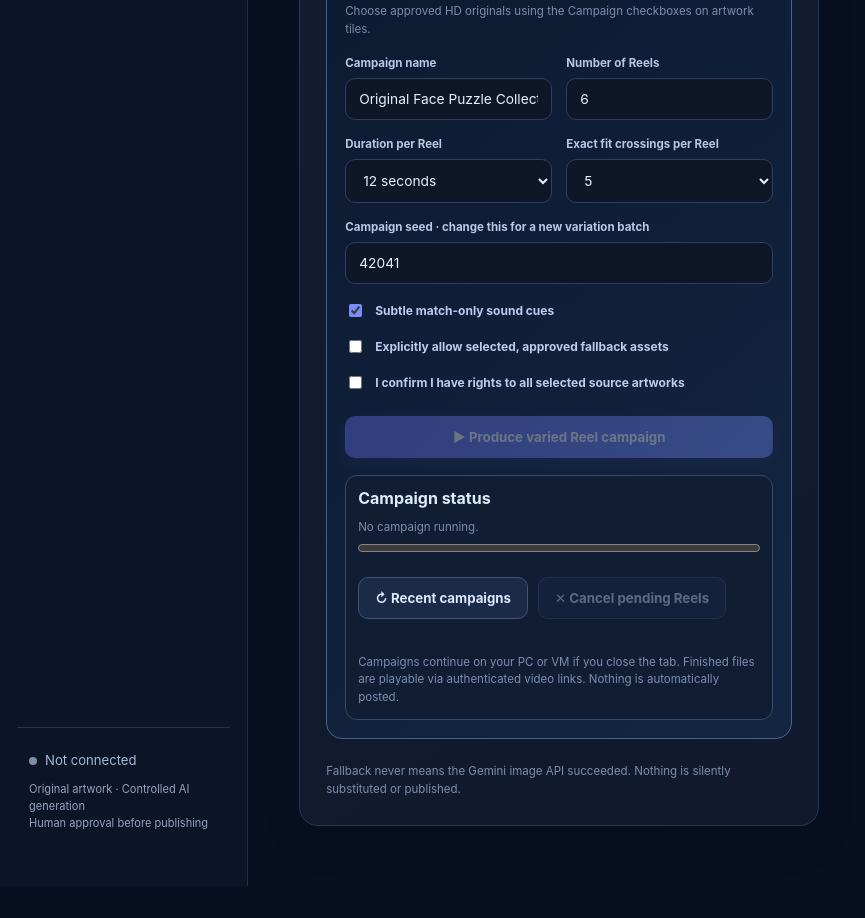
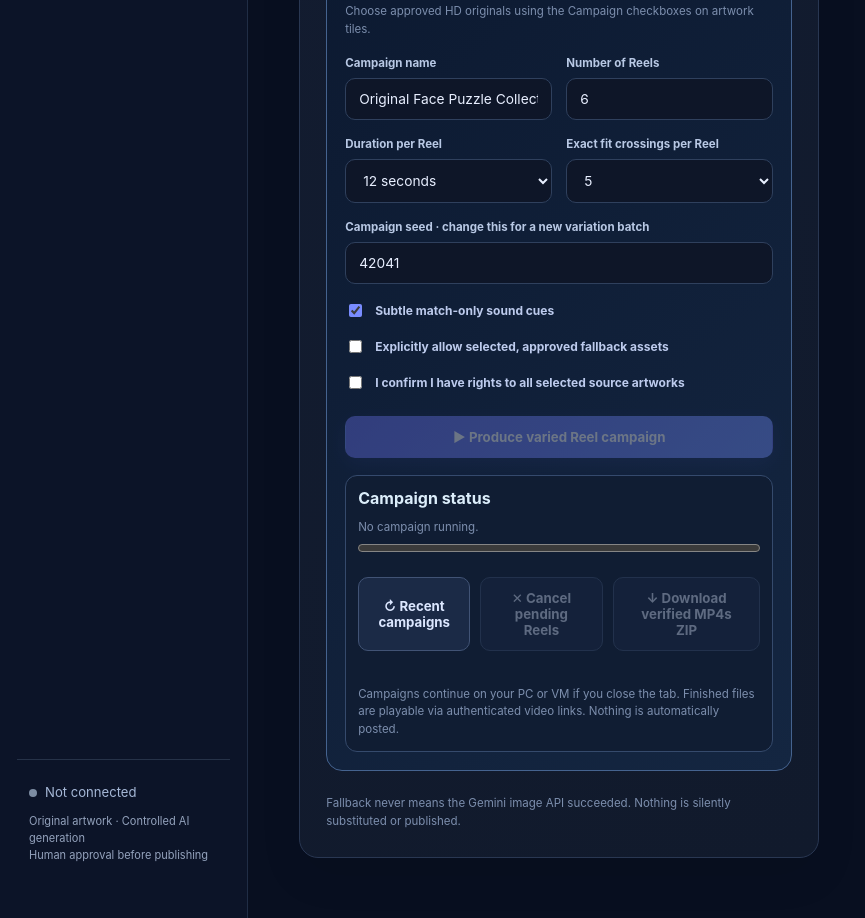
Before and after one commit to ridaelalaoui42-sys/Rfactory, a plain HTML site: page apps/studio/index.html in a window 1280 px wide. Shown: the part 3006-3924 px from the top of the page, without its empty margins (0-865 px from the left). Before the commit the page ends 3892 px from the top, so only its background shows below. Drawn offline with Linux system fonts and the light colour scheme; files that its build step writes are made by us from their sources.

Commit message:
feat(studio): one-click verified campaign ZIP export control

```diff
--- a/apps/studio/index.html
+++ b/apps/studio/index.html
@@ -191,6 +191,7 @@
                 <div class="btn-row">
                   <button id="campaign-refresh" class="btn outline">↻ Recent campaigns</button>
                   <button id="campaign-cancel" class="btn outline" disabled>✕ Cancel pending Reels</button>
+                  <button id="campaign-export" class="btn outline" disabled>↓ Download verified MP4s ZIP</button>
                 </div>
                 <div id="campaign-jobs" class="campaign-jobs" aria-live="polite"></div>
                 <div id="campaign-recent" class="campaign-recent"></div>
```
